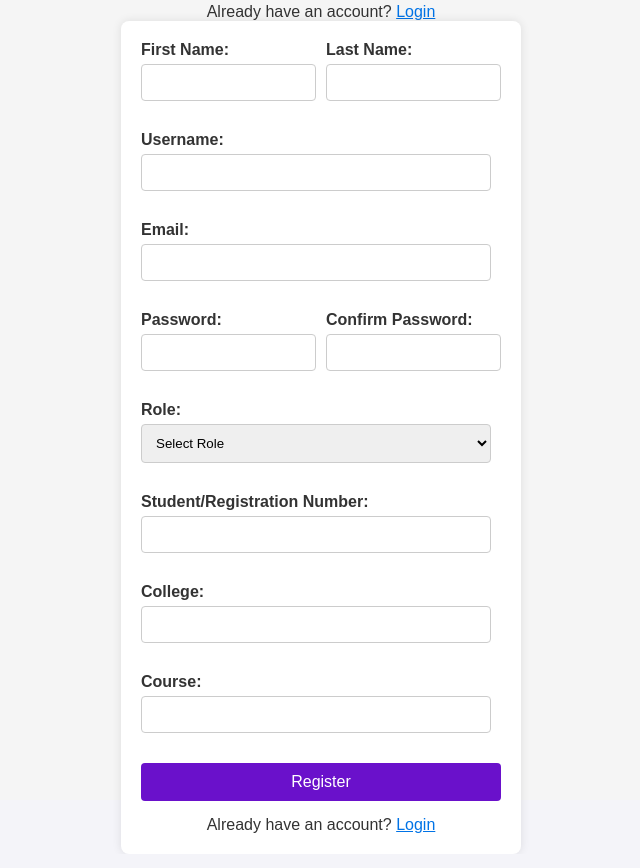
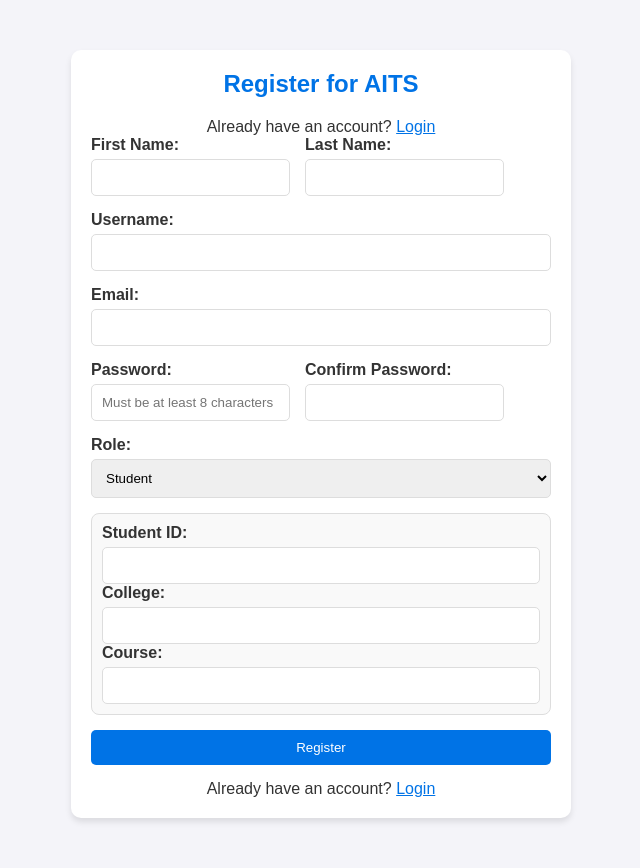
Before and after one commit to ArnoldPeterMukasa/AITS_GROUP_G, a React (Vite) app in the folder FRONTEND/: page /register in a window 1280 px wide. Shown: the whole page, without its empty margins (319-959 px from the left). Built offline with nearby package versions, Linux system fonts and the light colour scheme.

Commit message:
the new register form

```diff
--- a/FRONTEND/src/components/Register.css
+++ b/FRONTEND/src/components/Register.css
@@ -1,56 +1,111 @@
+/* Basic styles */
+* {
+    margin: 0;
+    padding: 0;
+    box-sizing: border-box;
+}
+
+body {
+    font-family: 'Arial', sans-serif;
+    background-color: #f4f4f9;
+    color: #333;
+}
+
 .register-container {
+    width: 100%;
+    max-width: 500px;
+    margin: 50px auto;
+    padding: 20px;
+    background-color: white;
+    border-radius: 10px;
+    box-shadow: 0 4px 6px rgba(0, 0, 0, 0.1);
+}
+
+h2 {
+    text-align: center;
+    color: #0073e6;
+    margin-bottom: 20px;
+}
+
+form {
     display: flex;
     flex-direction: column;
-    align-items: center;
-    justify-content: center;
-    height: 100vh;
-    background: #f5f5f5;
-    padding: 20px;
+    gap: 15px;
 }
-.register-container h2 {
-    font-size: 2rem;
-    margin-bottom: 20px;
+
+.form-row {
+    display: flex;
+    gap: 15px;
 }
-.register-container form {
+
+.form-group {
     display: flex;
     flex-direction: column;
-    width: 400px;
-    background: white;
-    padding: 20px;
+}
+
+label {
+    font-weight: bold;
+    margin-bottom: 5px;
+}
+
+input {
+    padding: 10px;
+    border: 1px solid #ddd;
+    border-radius: 5px;
+}
+
+input:focus {
+    outline: none;
+    border-color: #0073e6;
+}
+
+select {
+    padding: 10px;
+    border: 1px solid #ddd;
+    border-radius: 5px;
+}
+
+small {
+    font-size: 0.9rem;
+    color: #777;
+    margin-top: 5px;
+}
+
+.student-info,
+.work-info {
+    background-color: #f9f9f9;
+    padding: 10px;
     border-radius: 8px;
-    box-shadow: 0 0 10px rgba(0, 0, 0, 0.1);
+    border: 1px solid #ddd;
 }
-.register-container .form-row {
-    display: flex;
-    justify-content: space-between;
+
+.error {
+    color: red;
+    font-size: 0.9rem;
+    text-align: center;
 }
-.register-container .form-group {
-    margin-bottom: 15px;
-    flex: 1;
+
+button {
+    background-color: #0073e6;
+    color: white;
+    padding: 10px;
+    border: none;
+    border-radius: 5px;
+    cursor: pointer;
 }
-.register-container .form-group:not(:last-child) {
-    margin-right: 10px;
+
+button:hover {
+    background-color: #005bb5;
 }
-.register-container label {
-    margin-bottom: 5px;
-    font-weight: bold;
+
+p {
+    text-align: center;
 }
-.register-container input,
-.register-container select {
-    width: 100%;
-    padding: 10px;
-    border: 1px solid #ccc;
-    border-radius: 4px;
+
+p a {
+    color: #0073e6;
 }
-.register-container button {
-    padding: 10px;
-    background: #6a11cb;
-    color: white;
-    border: none;
-    border-radius: 4px;
-    cursor: pointer;
-    font-size: 1rem;
+
+p a:hover {
+    text-decoration: underline;
 }
-.register-container button:hover {
-    background: #2575fc;
-}
--- a/FRONTEND/src/components/Register.jsx
+++ b/FRONTEND/src/components/Register.jsx
@@ -1,68 +1,218 @@
-import React from 'react';
-import { Link } from 'react-router-dom';
+import React, { useState } from 'react';
+import { Link, useNavigate } from 'react-router-dom'; // Import useNavigate hook
 import './Register.css';
 
 function RegisterPage() {
+    const navigate = useNavigate(); // Hook to navigate to another page
+
+    const [role, setRole] = useState('student'); // Default role is 'student'
+    const [firstName, setFirstName] = useState('');
+    const [lastName, setLastName] = useState('');
+    const [username, setUsername] = useState('');
+    const [email, setEmail] = useState('');
+    const [password, setPassword] = useState('');
+    const [confirmPassword, setConfirmPassword] = useState('');
+    const [registrationNumber, setRegistrationNumber] = useState('');
+    const [college, setCollege] = useState('');
+    const [course, setCourse] = useState('');
+    const [department, setDepartment] = useState('');
+    const [roleSpecificInfo, setRoleSpecificInfo] = useState('');
+    const [error, setError] = useState('');
+
     const handleSubmit = (event) => {
         event.preventDefault();
-        // Handle registration logic here
+
+        // Password Validation
+        if (password !== confirmPassword) {
+            setError("Passwords do not match");
+            return;
+        }
+
+        // Handle registration logic here (e.g., API call)
+        console.log("Form Submitted", {
+            firstName,
+            lastName,
+            username,
+            email,
+            password,
+            registrationNumber,
+            college,
+            course,
+            department,
+            role,
+        });
+
+        // Clear error message if no issues
+        setError('');
+
+        // Navigate to the student dashboard (or any other page based on role)
+        if (role === 'student') {
+            navigate('/student-dashboard');
+        } else {
+            // Redirect based on other roles (lecturer, registrar)
+            // navigate('/dashboard'); // Example for lecturers/registrars
+        }
     };
 
     return (
         <div className="register-container">
-            <h2>Register</h2>
-            <p>Already have an account? <a href="">Login</a></p>
+            <h2>Register for AITS</h2>
+            <p>Already have an account? <Link to="/login">Login</Link></p>
             <form onSubmit={handleSubmit}>
                 <div className="form-row">
                     <div className="form-group">
                         <label htmlFor="firstName">First Name:</label>
-                        <input type="text" id="firstName" required />
+                        <input
+                            type="text"
+                            id="firstName"
+                            value={firstName}
+                            onChange={(e) => setFirstName(e.target.value)}
+                            required
+                        />
                     </div>
                     <div className="form-group">
                         <label htmlFor="lastName">Last Name:</label>
-                        <input type="text" id="lastName" required />
+                        <input
+                            type="text"
+                            id="lastName"
+                            value={lastName}
+                            onChange={(e) => setLastName(e.target.value)}
+                            required
+                        />
                     </div>
                 </div>
+
                 <div className="form-group">
                     <label htmlFor="username">Username:</label>
-                    <input type="text" id="username" required />
+                    <input
+                        type="text"
+                        id="username"
+                        value={username}
+                        onChange={(e) => setUsername(e.target.value)}
+                        required
+                    />
                 </div>
+
                 <div className="form-group">
                     <label htmlFor="email">Email:</label>
-                    <input type="email" id="email" required />
+                    <input
+                        type="email"
+                        id="email"
+                        value={email}
+                        onChange={(e) => setEmail(e.target.value)}
+                        required
+                    />
                 </div>
+
                 <div className="form-row">
                     <div className="form-group">
                         <label htmlFor="password">Password:</label>
-                        <input type="password" id="password" required />
+                        <input
+                            type="password"
+                            id="password"
+                            value={password}
+                            onChange={(e) => setPassword(e.target.value)}
+                            required
+                            minLength="8"
+                            placeholder="Must be at least 8 characters"
+                        />
                     </div>
+
                     <div className="form-group">
                         <label htmlFor="confirmPassword">Confirm Password:</label>
-                        <input type="password" id="confirmPassword" required />
+                        <input
+                            type="password"
+                            id="confirmPassword"
+                            value={confirmPassword}
+                            onChange={(e) => setConfirmPassword(e.target.value)}
+                            required
+                        />
                     </div>
                 </div>
+
                 <div className="form-group">
                     <label htmlFor="role">Role:</label>
-                    <select id="role" required>
-                        <option value="">Select Role</option>
+                    <select
+                        id="role"
+                        value={role}
+                        onChange={(e) => setRole(e.target.value)}
+                        required
+                    >
                         <option value="student">Student</option>
                         <option value="lecturer">Lecturer</option>
                         <option value="registrar">Registrar</option>
                     </select>
                 </div>
+
+                {/* Role-Specific Information */}
+                {role === 'student' && (
+                    <div className="student-info">
                         <div className="form-group">
-                    <label htmlFor="registrationNumber">Student/Registration Number:</label>
-                    <input type="text" id="registrationNumber" required />
+                            <label htmlFor="registrationNumber">Student ID:</label>
+                            <input
+                                type="text"
+                                id="registrationNumber"
+                                value={registrationNumber}
+                                onChange={(e) => setRegistrationNumber(e.target.value)}
+                                required
+                            />
                         </div>
+
                         <div className="form-group">
                             <label htmlFor="college">College:</label>
-                    <input type="text" id="college" required />
+                            <input
+                                type="text"
+                                id="college"
+                                value={college}
+                                onChange={(e) => setCollege(e.target.value)}
+                                required
+                            />
                         </div>
+
                         <div className="form-group">
                             <label htmlFor="course">Course:</label>
-                    <input type="text" id="course" required />
+                            <input
+                                type="text"
+                                id="course"
+                                value={course}
+                                onChange={(e) => setCourse(e.target.value)}
+                                required
+                            />
                         </div>
+                    </div>
+                )}
+
+                {(role === 'lecturer' || role === 'registrar') && (
+                    <div className="work-info">
+                        <div className="form-group">
+                            <label htmlFor="department">Department:</label>
+                            <input
+                                type="text"
+                                id="department"
+                                value={department}
+                                onChange={(e) => setDepartment(e.target.value)}
+                                required
+                            />
+                        </div>
+
+                        {role === 'lecturer' && (
+                            <div className="form-group">
+                                <label htmlFor="roleSpecific">Role (e.g., Professor):</label>
+                                <input
+                                    type="text"
+                                    id="roleSpecific"
+                                    value={roleSpecificInfo}
+                                    onChange={(e) => setRoleSpecificInfo(e.target.value)}
+                                />
+                            </div>
+                        )}
+                    </div>
+                )}
+
+                {error && <p className="error">{error}</p>}
+
                 <button type="submit">Register</button>
+
                 <p>Already have an account? <Link to="/login">Login</Link></p>
             </form>
         </div>
```
Lines whose indentation alone changed are shown as unchanged.
